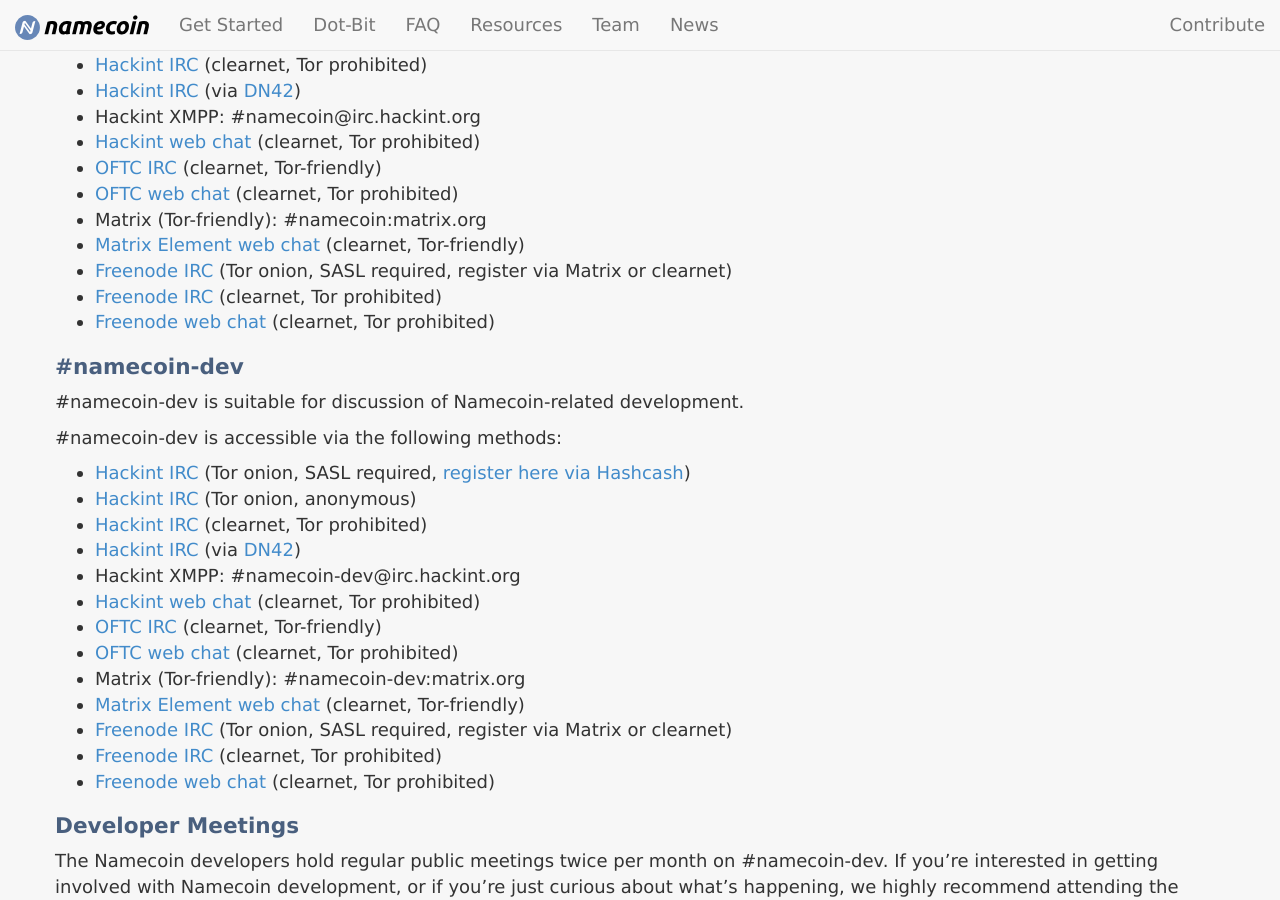
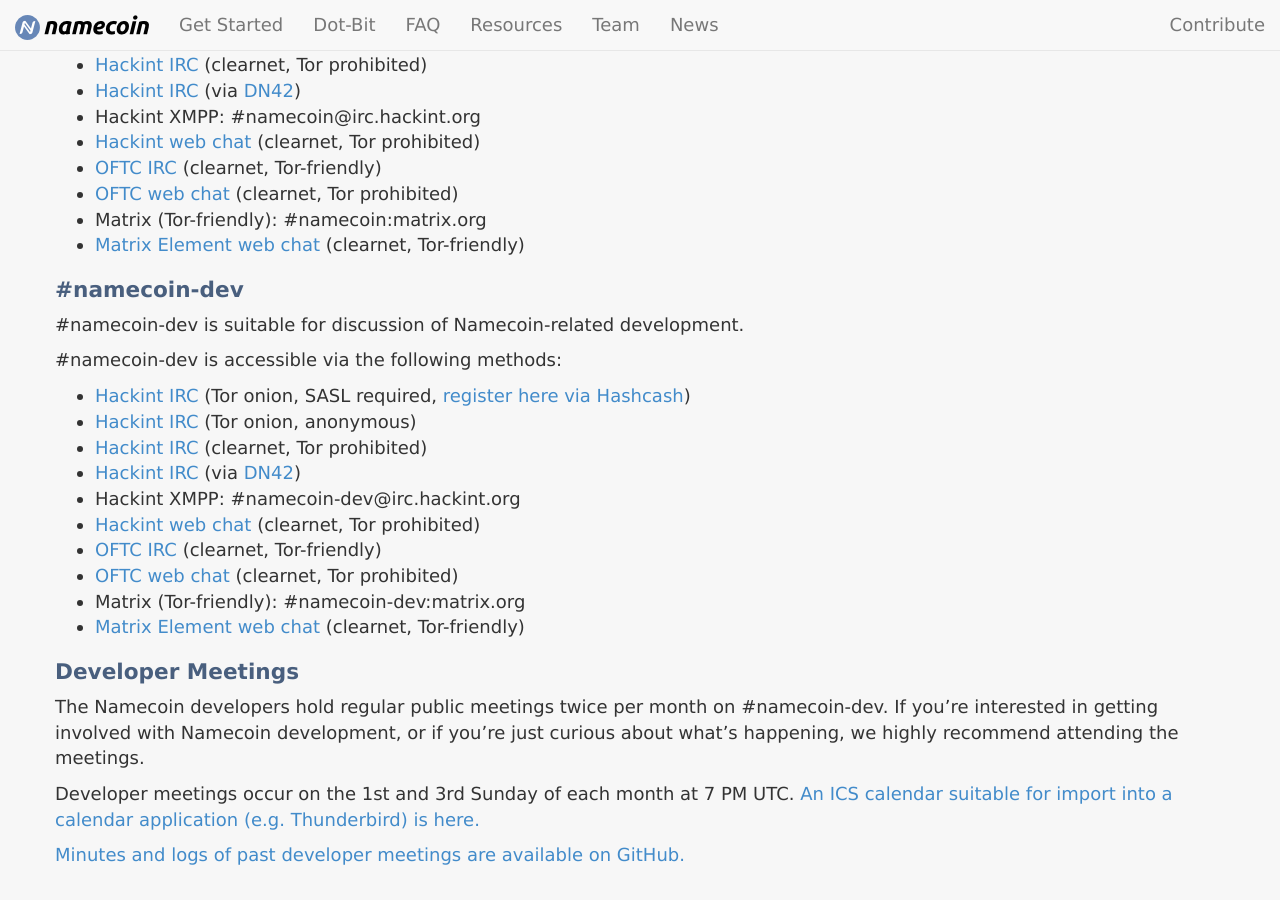
Before and after one commit to JeremyRand/namecoin.org, a Jekyll site: the page built from resources/chat/index.md, in a window 1280 px wide and 900 px high, scrolled down 748 px. Built offline with Jekyll 4.4.1, drawn with Linux system fonts in a browser that asks for light colours.

Commit message:
Remove Freenode channnels

```diff
--- a/resources/chat/index.md
+++ b/resources/chat/index.md
@@ -27,9 +27,6 @@ Two chat channels exist for Namecoin.  If you're not sure which access method to
 * [OFTC web chat](https://webchat.oftc.net/?channels=%23namecoin) (clearnet, Tor prohibited)
 * Matrix (Tor-friendly): #namecoin:matrix.org
 * [Matrix Element web chat](https://app.element.io/#/room/#namecoin:matrix.org) (clearnet, Tor-friendly)
-* [Freenode IRC](ircs://ajnvpgl6prmkb7yktvue6im5wiedlz2w32uhcwaamdiecdrfpwwgnlqd.onion:6697/#namecoin) (Tor onion, SASL required, register via Matrix or clearnet)
-* [Freenode IRC](ircs://chat.freenode.net:6697/#namecoin) (clearnet, Tor prohibited)
-* [Freenode web chat](https://webchat.freenode.net/?channels=%23namecoin) (clearnet, Tor prohibited)
 
 ## #namecoin-dev
 
@@ -47,9 +44,6 @@ Two chat channels exist for Namecoin.  If you're not sure which access method to
 * [OFTC web chat](https://webchat.oftc.net/?channels=%23namecoin-dev) (clearnet, Tor prohibited)
 * Matrix (Tor-friendly): #namecoin-dev:matrix.org
 * [Matrix Element web chat](https://app.element.io/#/room/#namecoin-dev:matrix.org) (clearnet, Tor-friendly)
-* [Freenode IRC](ircs://ajnvpgl6prmkb7yktvue6im5wiedlz2w32uhcwaamdiecdrfpwwgnlqd.onion:6697/#namecoin-dev) (Tor onion, SASL required, register via Matrix or clearnet)
-* [Freenode IRC](ircs://chat.freenode.net:6697/#namecoin-dev) (clearnet, Tor prohibited)
-* [Freenode web chat](https://webchat.freenode.net/?channels=%23namecoin-dev) (clearnet, Tor prohibited)
 
 ## Developer Meetings
 
```
Also changed, not shown: _posts/2021-05-19-freenode-hostile-takeover.md (added, +8 -0 lines).
